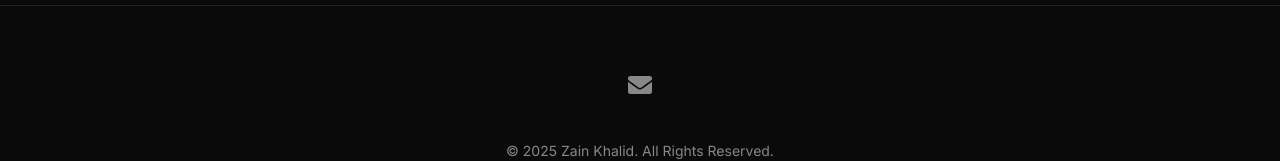
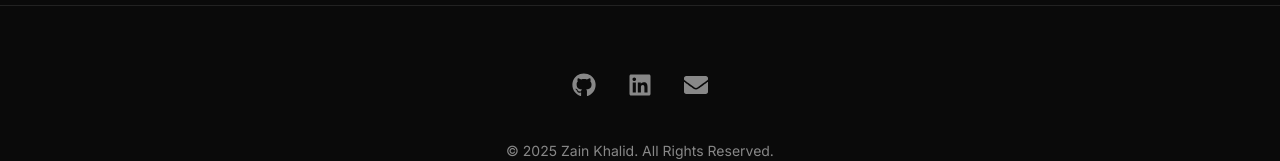
Before and after one commit to zainnextdev/portfolio, a Next.js app: page / in a window 1280 px wide. Shown: the part 6659-6820 px from the top of the page. Built offline with nearby package versions, Linux system fonts and the light colour scheme.

Commit message:
footer updated

```diff
--- a/src/components/Footer/index.tsx
+++ b/src/components/Footer/index.tsx
@@ -1,7 +1,7 @@
 'use client';
 
 import React from 'react';
-import { FaEnvelope } from 'react-icons/fa';
+import { FaGithub, FaLinkedin, FaEnvelope } from 'react-icons/fa';
 import {
   FooterContainer,
   SocialLinks,
@@ -11,9 +11,28 @@ import {
 
 const Footer = () => {
   return (
-    <FooterContainer>
+    <FooterContainer id="contact">
       <SocialLinks>
-        <SocialLink href="mailto:zain.nextdev@gmail.com" aria-label="Email">
+        <SocialLink
+          href="https://github.com/zainnextdev"
+          target="_blank"
+          rel="noopener noreferrer"
+          aria-label="GitHub"
+        >
+          <FaGithub />
+        </SocialLink>
+        <SocialLink
+          href="https://linkedin.com/in/zainkhalid-dev"
+          target="_blank"
+          rel="noopener noreferrer"
+          aria-label="LinkedIn"
+        >
+          <FaLinkedin />
+        </SocialLink>
+        <SocialLink
+          href="mailto:zain.nextdev@gmail.com"
+          aria-label="Email"
+        >
           <FaEnvelope />
         </SocialLink>
       </SocialLinks>
```
